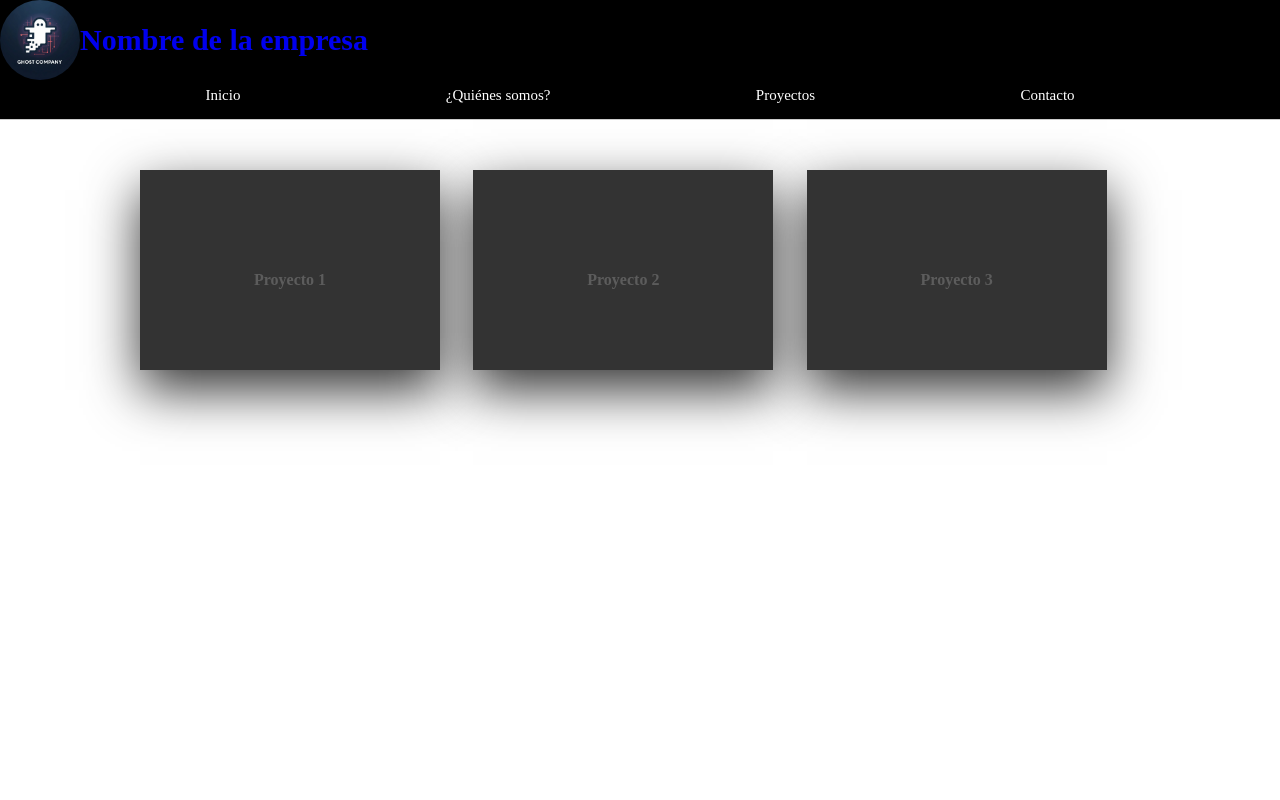
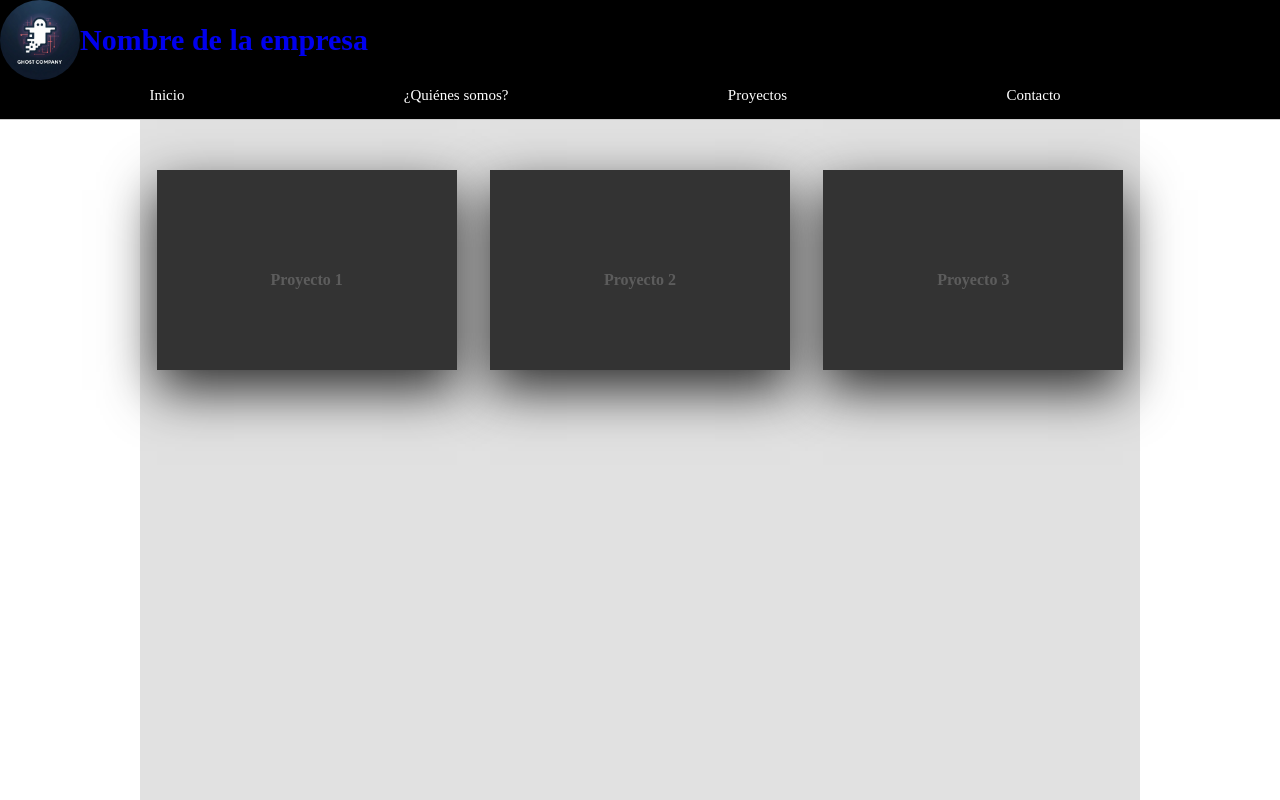
Before and after one commit to EliasMaldonadoMorelos/portafolio, an Angular app in the folder portafolio/: page /principal in a window 1280 px wide. Shown: the top 800 px of the page. Built offline with nearby package versions, Linux system fonts and the light colour scheme.

Commit message:
banner animation

```diff
--- a/portafolio/src/app/banner/banner.component.css
+++ b/portafolio/src/app/banner/banner.component.css
@@ -18,6 +18,31 @@
     text-decoration: none;
     color: var(--blanco);
 }
-.navbar ul li a:hover {
-    color: var(--gris);
+@media (min-width:768px){
+    .menu li {
+        margin-right: 7rem;
+      }
+
+      .menu a {
+        position: relative;
+        display: block;
+      }
+
+      .menu a::before {
+        content: '';
+        position: absolute;
+        bottom: 0;
+        left: 0;
+        width: 100%;
+        height: 2px;
+        background: linear-gradient(to right, #b47dcd, #e878a2, #eb85ab);
+        z-index: 1;
+        transform: scaleX(0);
+        transform-origin: left;
+        transition: transform 0.5s ease-in-out;
+      }
+
+      .menu a:hover::before {
+        transform: scaleX(1);
+      }
 }
--- a/portafolio/src/app/banner/banner.component.html
+++ b/portafolio/src/app/banner/banner.component.html
@@ -8,7 +8,7 @@
                         <h1>Nombre de la empresa</h1>
                     </a>
                 </div>
-                <ul>
+                <ul class="menu">
                     <li><a routerLink="/principal">Inicio</a></li>
                     <li><a routerLink="/Quienes-Somos">¿Quiénes somos?</a></li>
                     <li><a routerLink="/proyectos">Proyectos</a></li>
--- a/portafolio/src/app/principal/principal.component.css
+++ b/portafolio/src/app/principal/principal.component.css
@@ -1,9 +1,10 @@
 .container{
-    width: 100rem;
     position: relative;
     display: grid;
-    justify-self: center;
+    justify-items: center;
     top: 5rem;
+    height: 0;
+    row-gap: 1rem;
 }
 .proyecto2{
     display: none;
@@ -11,6 +12,7 @@
 
   @media (min-width:768px){
     .container{
+        width: 100rem;
         grid-template-columns: repeat(3,1fr);
     }
     .container .article .proyecto.proyecto2{
--- a/portafolio/src/app/principal/principal.component.html
+++ b/portafolio/src/app/principal/principal.component.html
@@ -1,4 +1,6 @@
 <script src="https://kit.fontawesome.com/95a02bd20d.js"></script>
+
+<main class="container__main">
 
   <div class="container">
      <article class="article">
@@ -46,9 +48,6 @@
        </div>
     </article>
 
+   </div>
 
-
-
-
-
-  </div>
+</main>
--- a/portafolio/src/css/styles.css
+++ b/portafolio/src/css/styles.css
@@ -42,10 +42,11 @@ h4{font-size: 2.8rem;}
     max-width: 120rem;
     margin: 0 auto;
     background-color: var(--gris);
+    display: grid;
 }
 /* Utilidades */
 .text-center{text-align: center;}
-
+.dp_grid{display: grid;}
 /* Header */
 .bar__logo{
     display: flex;
```
